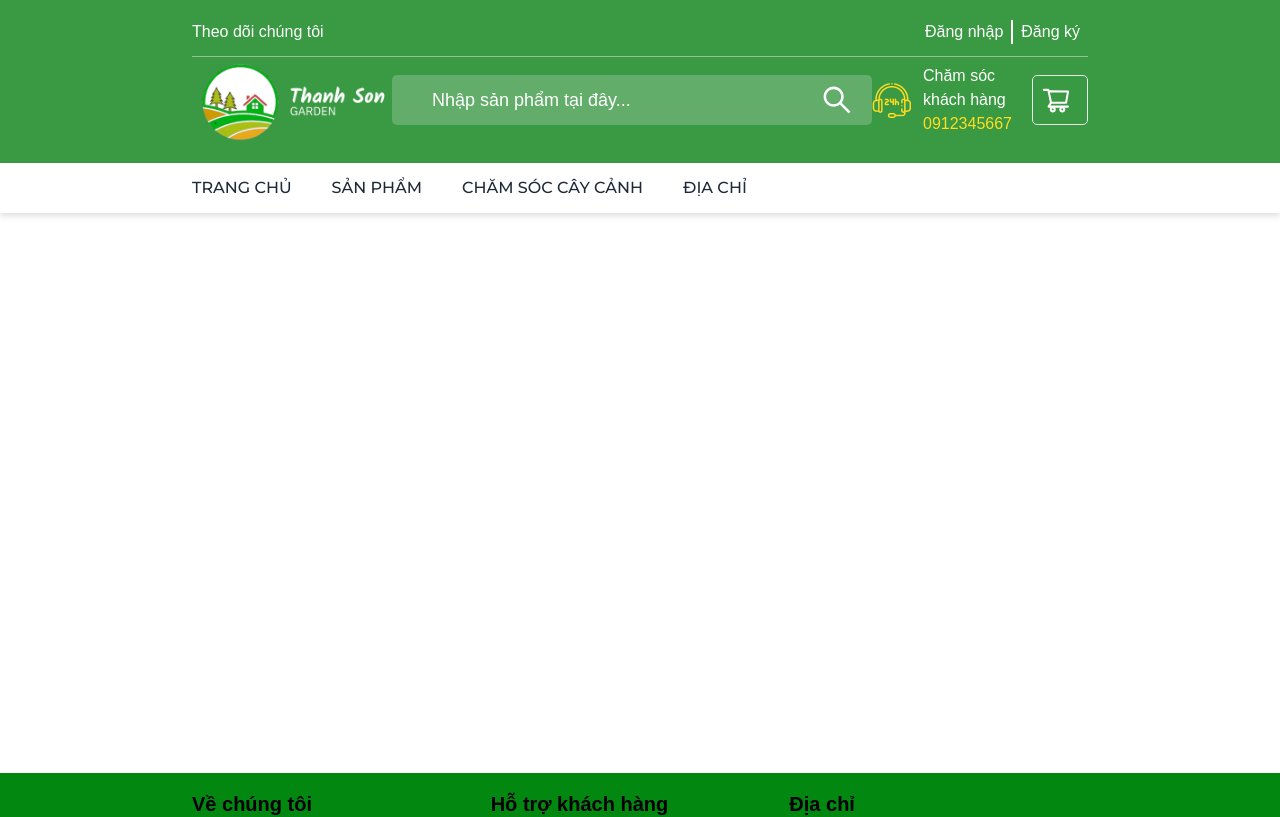
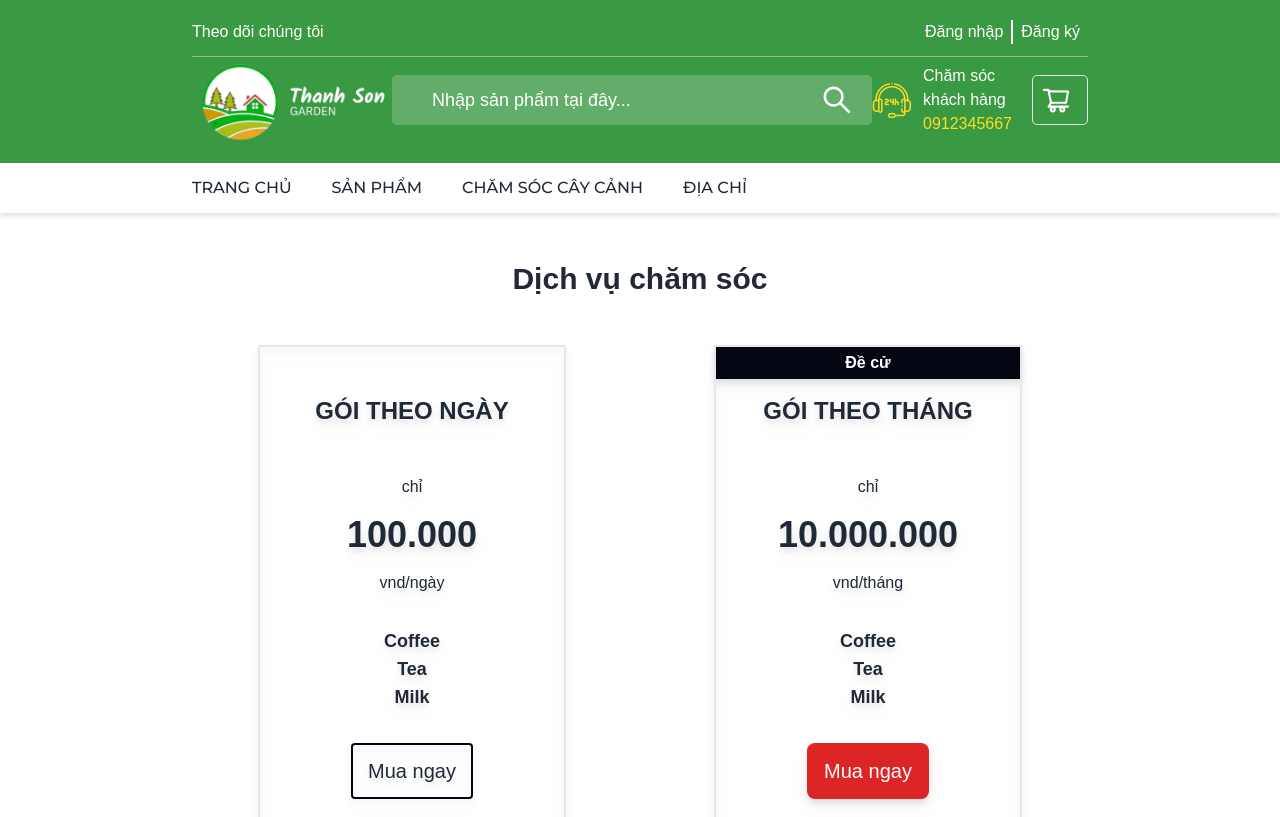
Before and after one commit to Capstone-Bonsai/bonsai_FE, a React (Vite) app: page /service in a window 1280 px wide. Shown: the top 817 px of the page. Built offline with nearby package versions, Linux system fonts and the light colour scheme.

Commit message:
service page

```diff
--- a/src/pages/HomePage/Home.jsx
+++ b/src/pages/HomePage/Home.jsx
@@ -27,6 +27,7 @@ function Home() {
           <Link
             class="min-h-[220px] col hover:opacity-50 bg-cover bg-no-repeat"
             style={{ backgroundImage: `url(${BannerMuaBan})` }}
+            to='/service'
           >
             <div className="h-[70%] flex items-center">
               <div className="text-2xl pl-6 font-semibold uppercase">Mua sắm</div>
@@ -35,9 +36,10 @@ function Home() {
           <Link
             class="min-h-[220px] col hover:opacity-50 bg-cover bg-no-repeat"
             style={{ backgroundImage: `url(${BannerDichVu})` }}
+            to='/service'
           >
             <div className="w-[50%] h-[70%] flex items-center">
-              <div className="text-2xl pl-6 font-semibold uppercase">Dịch vụ chăm sóc cây</div>
+              <div className="text-2xl pl-6 font-semibold uppercase">Dịch vụ chăm sóc</div>
             </div>
           </Link>
         </div>
--- /dev/null
+++ b/src/pages/ServicePage/ServiceListPage.jsx
@@ -0,0 +1,70 @@
+import React from "react";
+import Banner from "../../assets/banner.png";
+import BannerMuaBan from "../../assets/mua-ban.png";
+import BannerDichVu from "../../assets/dich-vu.png";
+import { Link } from "react-router-dom";
+function ServiceListPage() {
+  return (
+    <>
+      <div className="mb-12 pb-12">
+        <div className="">
+          <div className="text-center text-3xl font-semibold my-12">
+            Dịch vụ chăm sóc
+          </div>
+        </div>
+
+        <div className="w-[70%] m-auto mt-6 grid grid-cols-1 lg:grid-cols-2 gap-4 ">
+          <div class="min-h-[500px] w-[70%] m-auto drop-shadow-lg text-center border-2 hover:border-gray-950">
+            <div className="text-2xl py-12 font-semibold uppercase">
+              Gói theo ngày
+            </div>
+            <div className="pb-4">chỉ</div>
+            <div className="text-4xl font-extrabold uppercase">100.000</div>
+            <div className="pt-4">vnd/ngày</div>
+            <div className="py-8 text-lg font-semibold">
+              <ul className="">
+                <li>Coffee</li>
+                <li>Tea</li>
+                <li>Milk</li>
+              </ul>
+            </div>
+            <div className="flex justify-center">
+              <Link
+                className="text-[20px] w-[40%] h-[56px] flex justify-center items-center rounded
+          border-2 border-slate-950 hover:bg-slate-200"
+              >
+                Mua ngay
+              </Link>
+            </div>
+          </div>
+          <div class="min-h-[500px] w-[70%] m-auto drop-shadow-lg text-center border-2 hover:border-gray-950">
+            <div className="w-[100%] h-[32px] bg-gray-950 text-[#ffffff] flex justify-center items-center font-semibold">Đề cử</div>
+            <div className="text-2xl pt-4 pb-12 font-semibold uppercase">
+              Gói theo tháng
+            </div>
+            <div className="pb-4">chỉ</div>
+            <div className="text-4xl font-extrabold uppercase">10.000.000</div>
+            <div className="pt-4">vnd/tháng</div>
+            <div className="py-8 text-lg font-semibold">
+              <ul className="">
+                <li>Coffee</li>
+                <li>Tea</li>
+                <li>Milk</li>
+              </ul>
+            </div>
+            <div className="flex justify-center">
+              <Link
+                className="text-[20px] w-[40%] h-[56px] flex justify-center items-center rounded-lg
+                bg-red-600 hover:bg-red-500 text-[#ffffff]"
+              >
+                Mua ngay
+              </Link>
+            </div>
+          </div>
+        </div>
+      </div>
+    </>
+  );
+}
+
+export default ServiceListPage;
--- a/src/router/Router.jsx
+++ b/src/router/Router.jsx
@@ -5,6 +5,7 @@ import Home from "../pages/HomePage/Home";
 import Product from "../pages/Product/Product";
 import ProductDetail from "../pages/Product/ProductDetail";
 import ShoppingCart from "../pages/Product/ShoppingCart";
+import ServiceListPage from "../pages/ServicePage/ServiceListPage";
 function Router() {
   const element = useRoutes([
     {
@@ -23,6 +24,10 @@ function Router() {
       path: "/shoppingCart",
       element: <ShoppingCart />,
     },
+    {
+      path: "/service",
+      element: <ServiceListPage />,
+    },
   ]);
   if (!element) return null;
   return (
```
